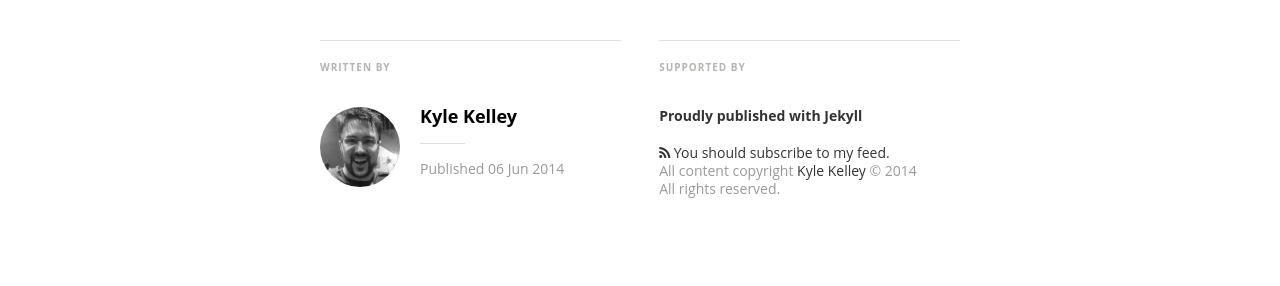
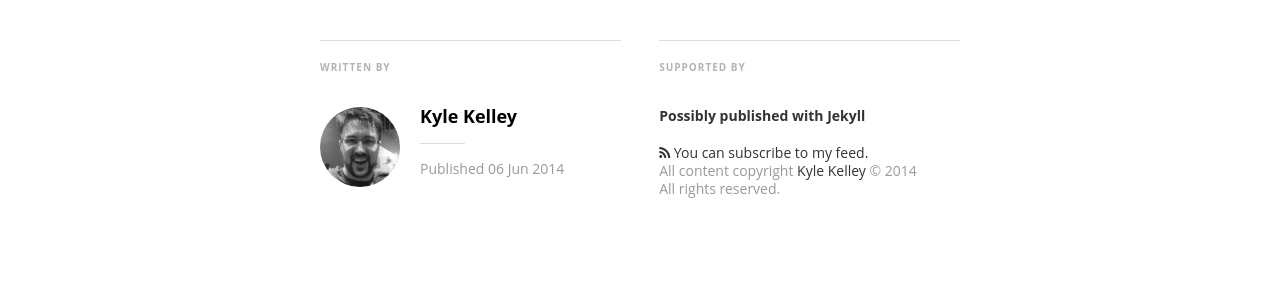
Before and after one commit to rgbkrk/rgbkrk.github.io, a Jekyll site: the page built from _posts/2014-06-06-rm-rf-remains.md, in a window 1280 px wide and 900 px high, scrolled down 6568 px. Shown: the part 221-507 px from the top of the window. Built offline with Jekyll 4.4.1, drawn with Linux system fonts in a browser that asks for light colours; nearby versions of some CDN libraries; some web fonts are replaced; Markdown is read by kramdown in place of the engine named in the settings.

Commit message:
Rename LICENSE, modify footer wording

```diff
--- a/_layouts/post.html
+++ b/_layouts/post.html
@@ -77,8 +77,8 @@
           <div class="isRight">
             <h5 class="index-headline featured"><span>Supported by</span></h5>
             <footer class="site-footer">
-              <section class="poweredby">Proudly published with <a href="http://jekyllrb.com"> Jekyll</a></section>
-              <a class="subscribe" href="{{ "/feed.xml" | prepend: site.baseurl }}"> <span class="tooltip"> <i class="fa fa-rss"></i> You should subscribe to my feed.</span></a>
+              <section class="poweredby">Possibly published with <a href="http://jekyllrb.com"> Jekyll</a></section>
+              <a class="subscribe" href="{{ "/feed.xml" | prepend: site.baseurl }}"> <span class="tooltip"> <i class="fa fa-rss"></i> You can subscribe to my feed.</span></a>
               <div class="inner">
                 <section class="copyright">All content copyright <a href="{{@blog.url}}/">{{site.author}}</a> &copy; 2014<br>All rights reserved.</section>
               </div>
```
Also changed, not shown: 2 other files.
